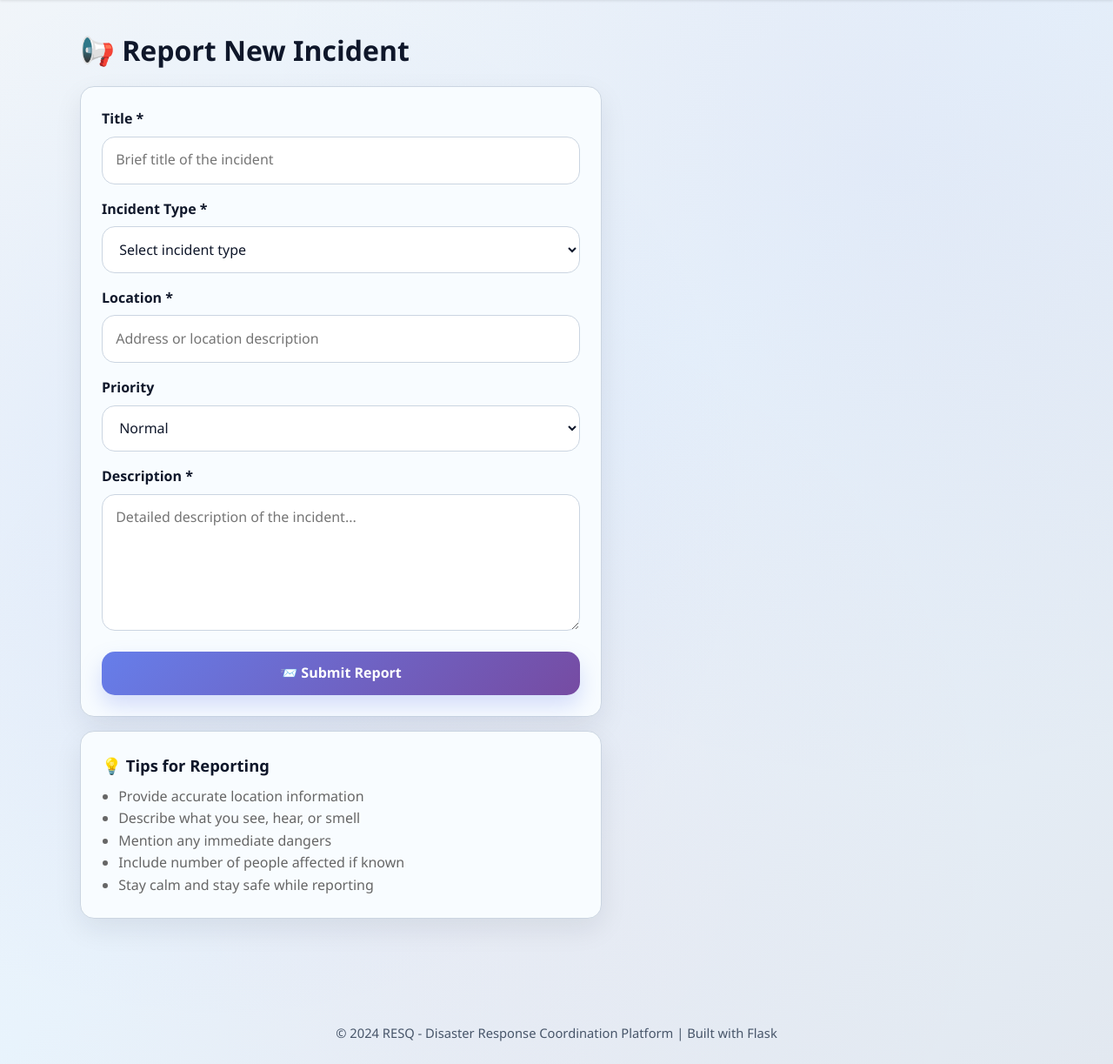
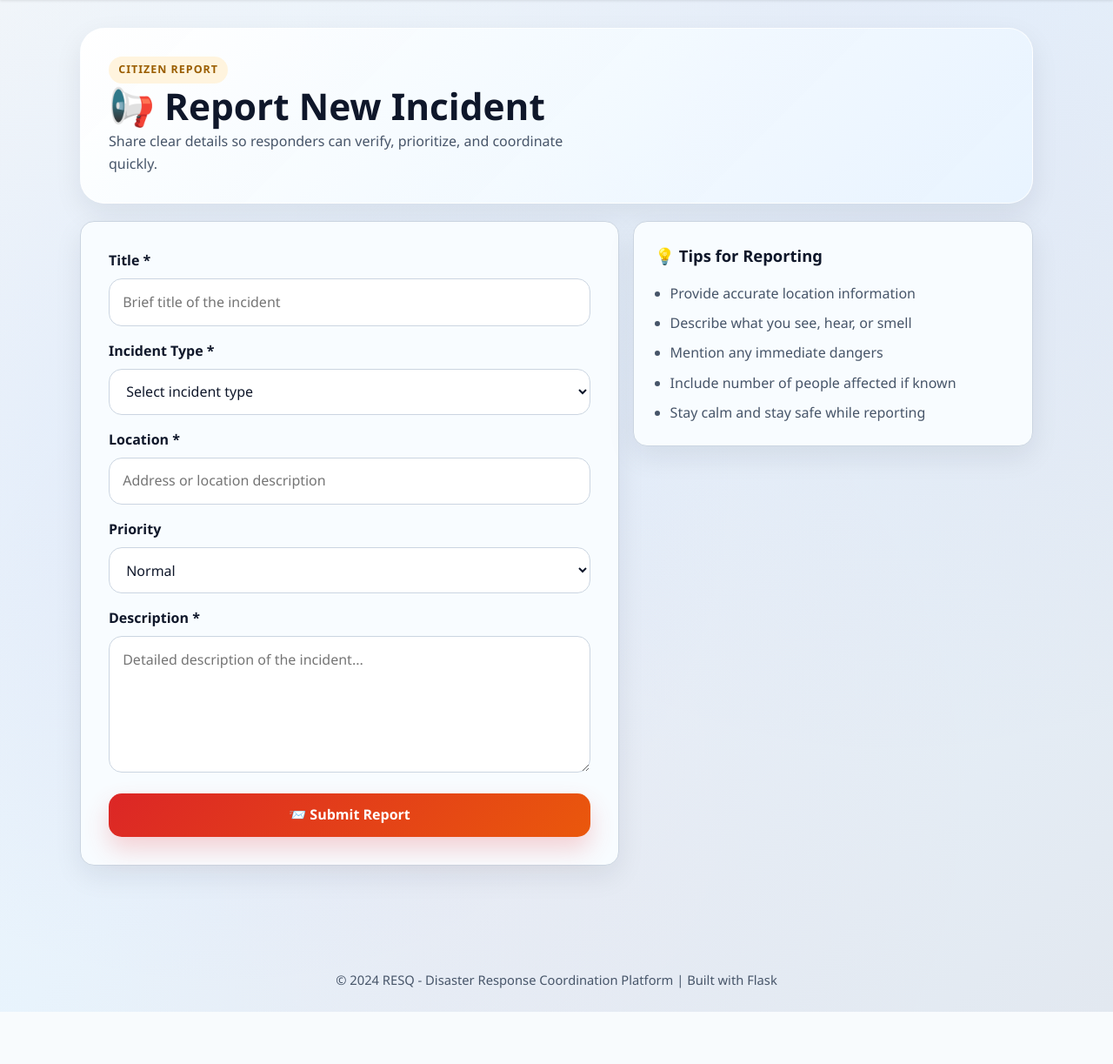
Before and after one commit to Lien-04/RESQ, a Flask app: page /report in a window 1280 px wide. Shown: the part 74-1297 px from the top of the page at 87% size. After the commit the page ends 1237 px from the top, so only its background shows below. Run offline with Flask 3, Linux system fonts and the light colour scheme; parts of the project's set-up code (start-up, migrations or seed data) failed here and were passed over.

Commit message:
Refactor report incident template with new layout

```diff
--- a/softdes/RESQ/templates/report_incident.html
+++ b/softdes/RESQ/templates/report_incident.html
@@ -3,10 +3,19 @@
 {% block title %}Report Incident - RESQ{% endblock %}
 
 {% block content %}
-<div class="report-incident">
-    <h1 style="margin-bottom: 1rem;">📢 Report New Incident</h1>
+<div class="report-incident page-stack">
+    <!-- Hero Section (from second UI) -->
+    <section class="page-hero compact">
+        <div>
+            <span class="eyebrow">Citizen report</span>
+            <h1>📢 Report New Incident</h1>
+            <p>Share clear details so responders can verify, prioritize, and coordinate quickly.</p>
+        </div>
+    </section>
 
-    <div class="card" style="max-width: 600px;">
+    <div class="form-layout">
+        <!-- FORM CARD -->
+        <div class="card form-card">
             <div id="alertMessage" class="alert alert-success" style="display: none;"></div>
             <div id="errorMessage" class="alert alert-error" style="display: none;"></div>
 
@@ -49,20 +58,23 @@
                     <textarea id="description" name="description" rows="5" required placeholder="Detailed description of the incident..."></textarea>
                 </div>
 
-            <button type="submit" class="btn" style="width: 100%;">📨 Submit Report</button>
+                <button type="submit" class="btn btn-emergency btn-block">
+                    📨 Submit Report
+                </button>
             </form>
         </div>
 
-    <!-- Tips Card -->
-    <div class="card" style="max-width: 600px; margin-top: 1rem;">
-        <h3 style="margin-bottom: 0.5rem;">💡 Tips for Reporting</h3>
-        <ul style="color: #666; padding-left: 1.2rem;">
+        <!-- TIPS CARD (styled from second, content from first) -->
+        <div class="card tips-card">
+            <h3>💡 Tips for Reporting</h3>
+            <ul>
                 <li>Provide accurate location information</li>
                 <li>Describe what you see, hear, or smell</li>
                 <li>Mention any immediate dangers</li>
                 <li>Include number of people affected if known</li>
                 <li>Stay calm and stay safe while reporting</li>
             </ul>
+        </div>
     </div>
 </div>
 
@@ -81,7 +93,7 @@ document.getElementById('incidentForm').addEventListener('submit', async functio
     const alertDiv = document.getElementById('alertMessage');
     const errorDiv = document.getElementById('errorMessage');
 
-    // Validate incident type
+    // Validate incident type (FROM FIRST - KEEP)
     if (!formData.incident_type) {
         errorDiv.textContent = 'Please select an incident type';
         errorDiv.style.display = 'block';
@@ -93,7 +105,7 @@ document.getElementById('incidentForm').addEventListener('submit', async functio
     alertDiv.style.display = 'none';
 
     try {
-        // Pre-check auth so we can show a meaningful error
+        // 🔥 IMPORTANT: Auth check (FROM FIRST - KEEP)
         const meResp = await fetch('/api/me');
         if (meResp.status === 401) {
             const msg = 'Please login again to submit a report.';
@@ -109,7 +121,6 @@ document.getElementById('incidentForm').addEventListener('submit', async functio
             body: JSON.stringify(formData)
         });
 
-        // Try to parse JSON error/success payload
         let data = null;
         try {
             data = await response.json();
@@ -118,29 +129,33 @@ document.getElementById('incidentForm').addEventListener('submit', async functio
         }
 
         if (response.ok) {
+            // ✅ Use notification system (FROM FIRST)
             showNotification('✓ Incident reported successfully!', 'success', 2000);
+
             errorDiv.style.display = 'none';
             alertDiv.style.display = 'none';
 
-            // Reset form
             document.getElementById('incidentForm').reset();
 
-            // Redirect after short delay
             setTimeout(() => {
                 window.location.href = '/dashboard';
             }, 2000);
         } else {
             const errorMsg = data?.error || 'Failed to report incident';
+
             errorDiv.textContent = errorMsg;
             errorDiv.style.display = 'block';
             alertDiv.style.display = 'none';
+
             showNotification('✗ ' + errorMsg, 'error', 2500);
             console.error('Report submission error:', errorMsg, 'Status:', response.status);
         }
     } catch (error) {
         const errorMsg = 'An error occurred. Please try again.';
+
         errorDiv.textContent = errorMsg;
         errorDiv.style.display = 'block';
+
         showNotification('✗ ' + errorMsg, 'error', 2500);
         console.error('Report submission error:', error);
     }
```
Lines whose indentation alone changed are shown as unchanged.
